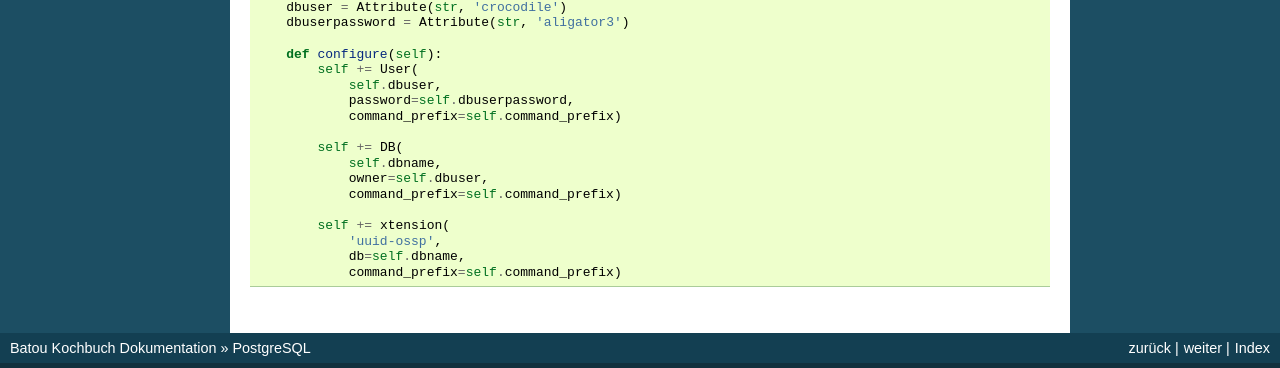
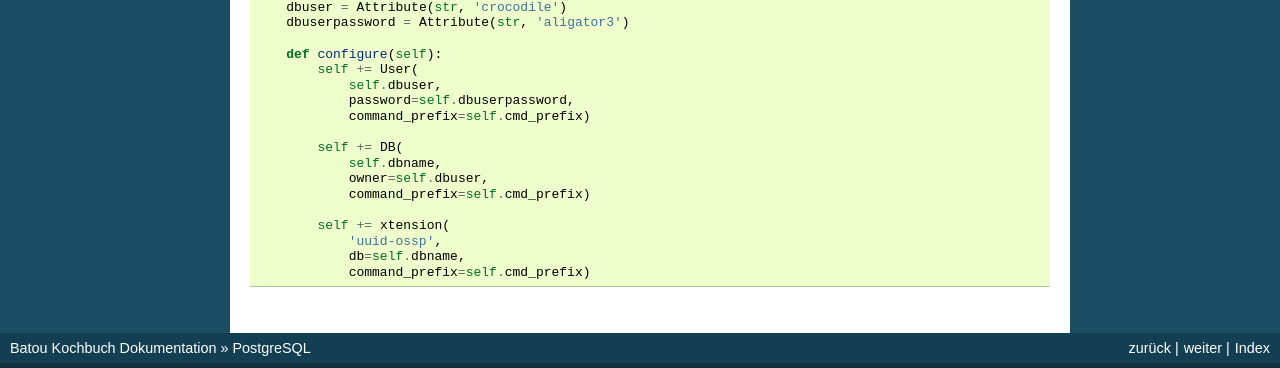
Before and after one commit to frlan/batou-cookbook, a Sphinx documentation site: the page built from source/anleitungen/basis/postgresql/postgresql.rst, in a window 1280 px wide. Shown: the part 1583-1951 px from the top of the page. Built offline with Sphinx 7.4.7, drawn with Linux system fonts in a browser that asks for light colours.

Commit message:
PostgreSQL: Fix cmd_prefix usage

```diff
--- a/source/anleitungen/basis/postgresql/postgresql.rst
+++ b/source/anleitungen/basis/postgresql/postgresql.rst
@@ -99,14 +99,14 @@ Ein nicht sonderlich häufig vorkommendes Problem -- wenn dann doch sehr stören
             self += User(
                 self.dbuser,
                 password=self.dbuserpassword,
-                command_prefix=self.command_prefix)
+                command_prefix=self.cmd_prefix)
 
             self += DB(
                 self.dbname,
                 owner=self.dbuser,
-                command_prefix=self.command_prefix)
+                command_prefix=self.cmd_prefix)
 
             self += xtension(
                 'uuid-ossp',
                 db=self.dbname,
-                command_prefix=self.command_prefix)
+                command_prefix=self.cmd_prefix)
```
